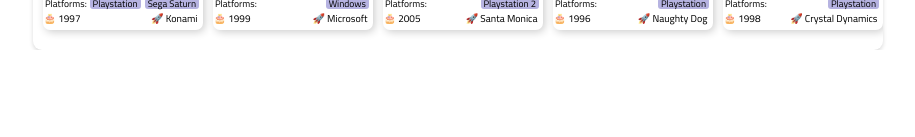
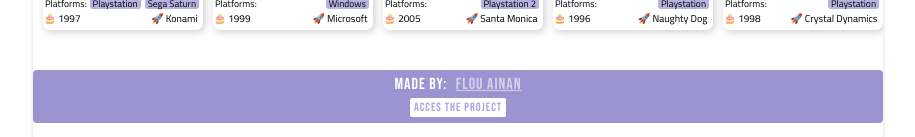
Before and after one commit to flou-ainan/my-games-catalog, a React (Vite) app: page / in a window 1280 px wide. Shown: the part 781-918 px from the top of the page, without its empty margins (182-1097 px from the left). Before the commit the page ends 831 px from the top, so only its background shows below. Built offline with nearby package versions, Linux system fonts and the light colour scheme.

Commit message:
footer added

```diff
--- a/index.html
+++ b/index.html
@@ -3,8 +3,9 @@
   <head>
     <meta charset="UTF-8" />
     <link rel="preconnect" href="https://fonts.googleapis.com">
+    <link rel="preconnect" href="https://fonts.googleapis.com">
     <link rel="preconnect" href="https://fonts.gstatic.com" crossorigin>
-    <link href="https://fonts.googleapis.com/css2?family=Cairo:wght@300;400;600&family=Comfortaa:wght@400;500&display=swap" rel="stylesheet">
+    <link href="https://fonts.googleapis.com/css2?family=Bebas+Neue&family=Cairo:wght@300;400;600&family=Comfortaa:wght@400;500&display=swap" rel="stylesheet">
     <link rel="icon" type="image/svg+xml" href="/favicon.svg" />
     <meta name="viewport" content="width=device-width, initial-scale=1.0" />
     <title>Flou Games Catalog</title>
--- a/src/App.css
+++ b/src/App.css
@@ -242,3 +242,44 @@ section {
 ::-webkit-scrollbar-thumb:hover {
   background: rgb(128, 124, 176);
 }
+
+
+footer {
+  font-family: 'Bebas Neue';
+  padding: 5px;
+  margin: 20px 0px 20px 0px;
+  border-radius: 4px;
+  display: flex;
+  align-items: center;
+  justify-content: center;
+  background-color: rgb(156, 148, 208);
+  letter-spacing: 1px;
+  color: white;
+  text-align: center;
+  text-anchor: middle;
+}
+footer > div > a {
+  margin-left: 5px;
+  color: rgb(214, 210, 234)
+}
+.project {
+  padding: 0;
+  margin: 0px;
+  font-size: 12px;
+  margin-top: 6px;
+  margin-bottom: 3px;
+}
+.project:hover {
+  transform: translateY(-2px);
+}
+.project > a {
+  text-decoration: inherit;
+  color: rgb(172, 162, 224);
+  background-color: white;
+  padding: 2px 4px;
+  border-radius: 2px;
+}
+
+.project > a:hover{
+  color: darkslateblue;
+}
--- a/src/App.jsx
+++ b/src/App.jsx
@@ -25,6 +25,12 @@ function App() {
             <section className="cards--list">
               {gamesList}
             </section>
+            <footer>
+              <div className='footer--text'>
+                Made by: <a href="https://github.com/flou-ainan">Flou Ainan</a>
+                <p className='project'><a href="https://github.com/flou-ainan/my-games-catalog/tree/main#my-games-catalog">Acces the project</a> </p>
+              </div>
+            </footer>
     </div>
   )
 }
```
